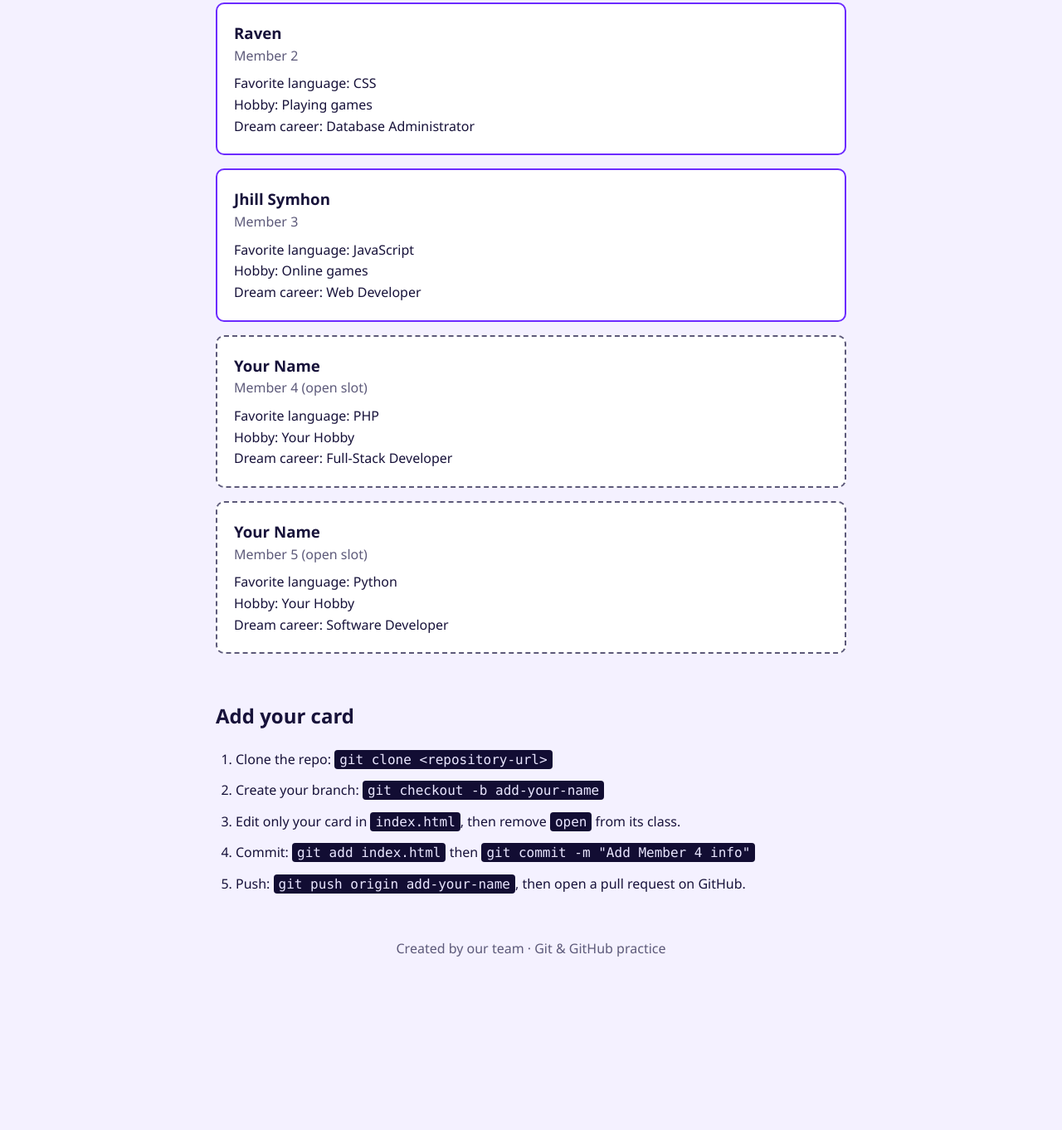
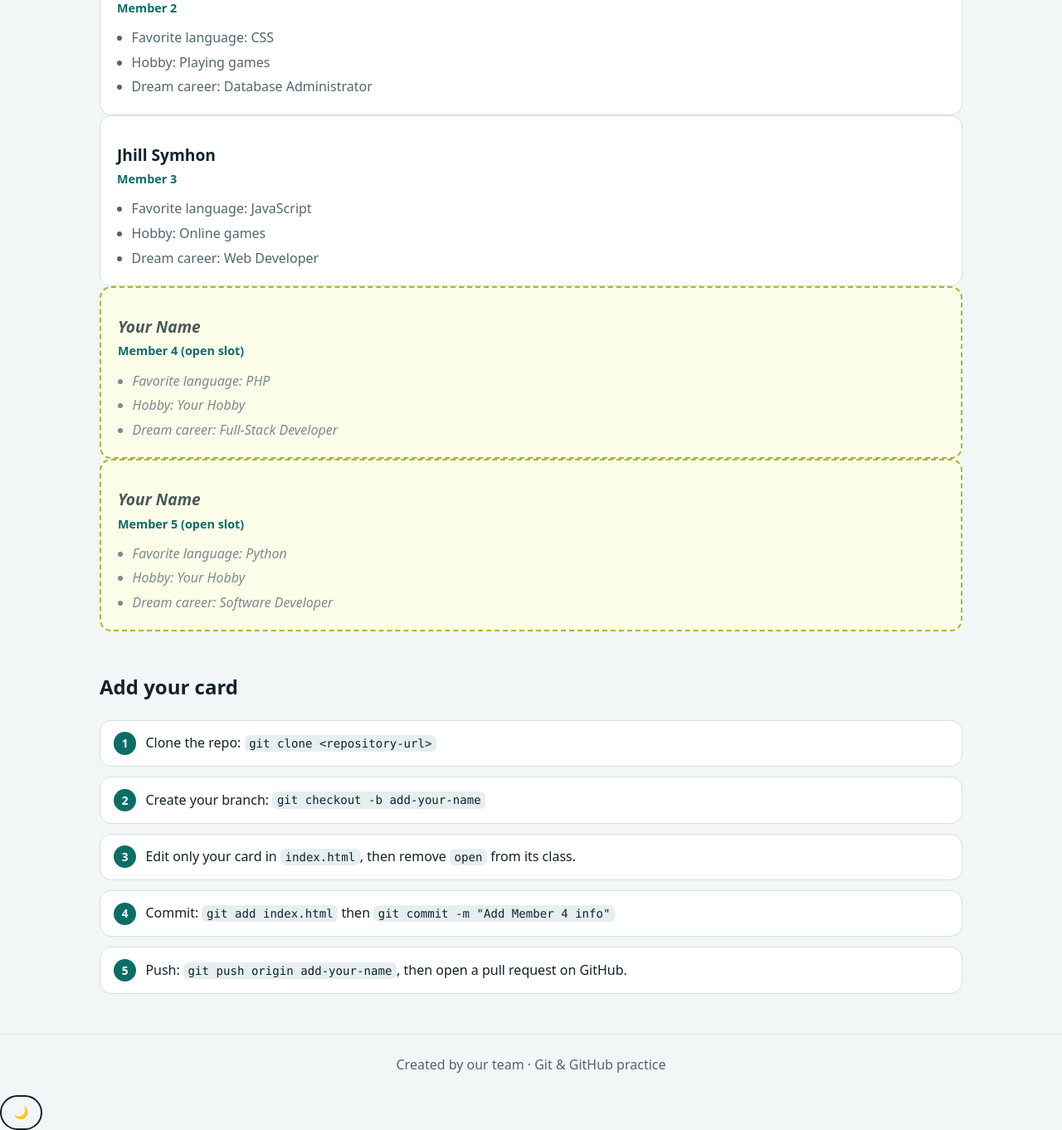
Before and after one commit to JloCbrd/git-practice, a plain HTML site: page index.html in a window 1280 px wide. Shown: the part 523-1885 px from the top of the page at 83% size. Before the commit the page ends 1719 px from the top, so only its background shows below. Drawn offline with Linux system fonts and the light colour scheme.

Commit message:
style.ccs

```diff
--- a/style.css
+++ b/style.css
@@ -1,91 +1,227 @@
 :root {
-    --bg: #f4f1ff;
+    --bg: #f2f6f7;
     --surface: #ffffff;
-    --ink: #17123a;
-    --muted: #5d5a7a;
-    --accent: #6c2bff;
-    --header: #120d33;
+    --ink: #11222b;
+    --muted: #51656f;
+    --line: #d5e0e4;
+    --accent: #0b6e66;
+    --accent-ink: #ffffff;
+    --open-bg: #fbfde9;
+    --open-line: #a9b53a;
+    --code-bg: #e6eef0;
+    --focus: #e8590c;
+    --radius: 14px;
+    color-scheme: light;
 }
 
-[data-theme="dark"] {
+:root[data-theme="dark"] {
+    --bg: #0d171c;
+    --surface: #15242b;
+    --ink: #e8f0f2;
+    --muted: #9bb0b8;
+    --line: #27393f;
+    --accent: #4fd1c0;
+    --accent-ink: #062622;
+    --open-bg: #1b2310;
+    --open-line: #7f8a2a;
+    --code-bg: #0d171c;
+    --focus: #ffa94d;
     color-scheme: dark;
-    --bg: #0c0828;
-    --surface: #161040;
-    --ink: #f0edff;
-    --muted: #a39fcc;
-    --header: #070517;
 }
 
-* { margin: 0; padding: 0; box-sizing: border-box; }
+*, *::before, *::after { box-sizing: border-box; }
 
 body {
-    font-family: "Segoe UI", Arial, sans-serif;
-    line-height: 1.6;
+    margin: 0;
+    background: var(--bg);
     color: var(--ink);
-    background: var(--bg);
+    font: 1rem/1.6 system-ui, -apple-system, "Segoe UI", Roboto, sans-serif;
+    transition: background-color 0.2s, color 0.2s;
 }
 
-.site-header {
-    background: var(--header);
-    color: #fff;
-    text-align: center;
-    padding: 56px 20px;
+:focus-visible {
+    outline: 3px solid var(--focus);
+    outline-offset: 2px;
 }
 
-.site-header h1 { font-size: clamp(2rem, 8vw, 3.5rem); }
+.skip-link {
+    position: absolute;
+    left: 1rem;
+    top: -4rem;
+    padding: 0.5rem 1rem;
+    background: var(--accent);
+    color: var(--accent-ink);
+    border-radius: 8px;
+    z-index: 10;
+}
+.skip-link:focus { top: 1rem; }
 
-main, footer {
-    max-width: 800px;
+/* Header */
+.site-header {
+    background: var(--accent);
+    color: var(--accent-ink);
+    padding: 2.5rem 1.5rem;
+}
+.header-inner {
+    max-width: 68rem;
     margin: 0 auto;
-    padding: 0 20px;
+    display: flex;
+    justify-content: space-between;
+    align-items: flex-start;
+    gap: 1rem;
+}
+.site-header h1 {
+    margin: 0;
+    font-size: clamp(1.8rem, 4vw, 2.6rem);
+    letter-spacing: 0.04em;
+    line-height: 1.1;
+}
+.site-header p { margin: 0.5rem 0 0; opacity: 0.9; }
+
+.theme-toggle {
+    flex-shrink: 0;
+    font: inherit;
+    font-size: 0.9rem;
+    padding: 0.45rem 0.9rem;
+    color: inherit;
+    background: transparent;
+    border: 2px solid currentColor;
+    border-radius: 999px;
+    cursor: pointer;
+}
+.theme-toggle:hover { background: rgba(255, 255, 255, 0.15); }
+
+/* Layout */
+main {
+    max-width: 68rem;
+    margin: 0 auto;
+    padding: 2rem 1.5rem 3rem;
+}
+section + section { margin-top: 3rem; }
+h2 { margin: 0 0 1.25rem; font-size: 1.5rem; }
+
+.card-grid {
+    display: grid;
+    grid-template-columns: repeat(auto-fill, minmax(16rem, 1fr));
+    gap: 1.25rem;
 }
 
-section { padding: 40px 0 0; }
-h2 { margin-bottom: 20px; }
-
+/* Cards */
 .card {
     background: var(--surface);
-    border: 2px solid var(--accent);
-    border-radius: 10px;
-    padding: 20px;
-    margin-bottom: 16px;
+    border: 1px solid var(--line);
+    border-radius: var(--radius);
+    padding: 1.25rem;
+    transition: transform 0.15s, box-shadow 0.15s;
+}
+.card:hover {
+    transform: translateY(-3px);
+    box-shadow: 0 10px 24px rgba(0, 0, 0, 0.12);
+}
+.card h3 { margin: 0.75rem 0 0; font-size: 1.2rem; }
+.card ul { margin: 0.75rem 0 0; padding-left: 1.1rem; color: var(--muted); }
+.card li + li { margin-top: 0.25rem; }
+
+.role {
+    margin: 0.1rem 0 0;
+    font-size: 0.9rem;
+    color: var(--accent);
+    font-weight: 600;
 }
 
-.card .role { color: var(--muted); margin-bottom: 8px; }
-.card ul { list-style: none; }
-
-.card.open {
-    border-style: dashed;
-    border-color: var(--muted);
+.avatar {
+    display: grid;
+    place-items: center;
+    width: 3rem;
+    height: 3rem;
+    border-radius: 50%;
+    background: var(--accent);
+    color: var(--accent-ink);
+    font-weight: 700;
+    letter-spacing: 0.03em;
 }
 
-.steps { padding-left: 24px; }
-.steps li { margin-bottom: 12px; }
+/* Open slots */
+.card.open {
+    background: var(--open-bg);
+    border: 2px dashed var(--open-line);
+}
+.card.open .avatar {
+    background: transparent;
+    color: var(--muted);
+    border: 2px dashed var(--open-line);
+}
+.card.open h3,
+.card.open ul { opacity: 0.75; font-style: italic; }
+
+/* Steps */
+.steps {
+    margin: 0;
+    padding: 0;
+    list-style: none;
+    counter-reset: step;
+    display: grid;
+    gap: 0.75rem;
+}
+.steps li {
+    counter-increment: step;
+    position: relative;
+    background: var(--surface);
+    border: 1px solid var(--line);
+    border-radius: var(--radius);
+    padding: 0.9rem 1rem 0.9rem 3.4rem;
+    overflow-wrap: anywhere;
+}
+.steps li::before {
+    content: counter(step);
+    position: absolute;
+    left: 1rem;
+    top: 0.85rem;
+    width: 1.7rem;
+    height: 1.7rem;
+    display: grid;
+    place-items: center;
+    border-radius: 50%;
+    background: var(--accent);
+    color: var(--accent-ink);
+    font-size: 0.85rem;
+    font-weight: 700;
+}
 
 code {
-    background: var(--header);
-    color: #e9e6ff;
-    padding: 2px 6px;
-    border-radius: 4px;
-    font-family: Consolas, monospace;
+    background: var(--code-bg);
+    padding: 0.15em 0.4em;
+    border-radius: 6px;
+    font: 0.88em ui-monospace, "SFMono-Regular", Consolas, monospace;
 }
+
+.copy-btn {
+    margin-left: 0.4rem;
+    font: inherit;
+    font-size: 0.78rem;
+    padding: 0.1rem 0.55rem;
+    color: var(--accent);
+    background: transparent;
+    border: 1px solid var(--accent);
+    border-radius: 999px;
+    cursor: pointer;
+    vertical-align: middle;
+}
+.copy-btn:hover { background: var(--accent); color: var(--accent-ink); }
 
 footer {
     text-align: center;
+    padding: 1.5rem;
     color: var(--muted);
-    padding: 40px 20px;
+    border-top: 1px solid var(--line);
+}
+footer p { margin: 0; }
+
+@media (max-width: 30rem) {
+    .header-inner { flex-direction: column; }
 }
 
-/* dark mode toggle button (from darkmode.js) */
-.theme-toggle {
-    position: fixed;
-    top: 16px;
-    right: 16px;
-    width: 44px;
-    height: 44px;
-    cursor: pointer;
-    border: 2px solid var(--accent);
-    border-radius: 10px;
-    background: var(--header);
-    color: #fff;
+@media (prefers-reduced-motion: reduce) {
+    *, *::before, *::after { transition: none !important; }
+    .card:hover { transform: none; }
 }
```
